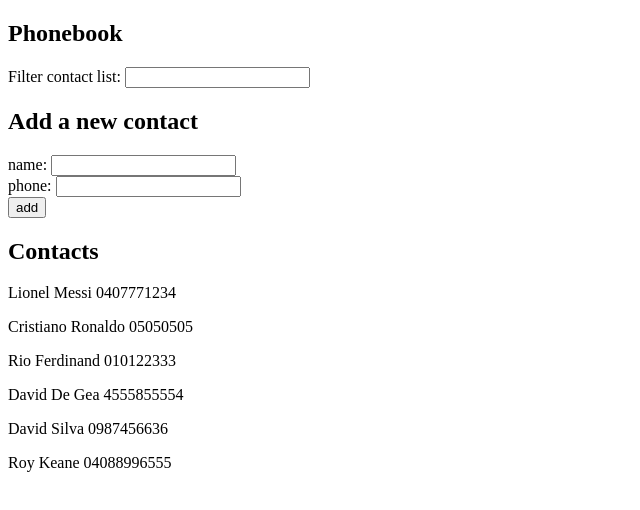
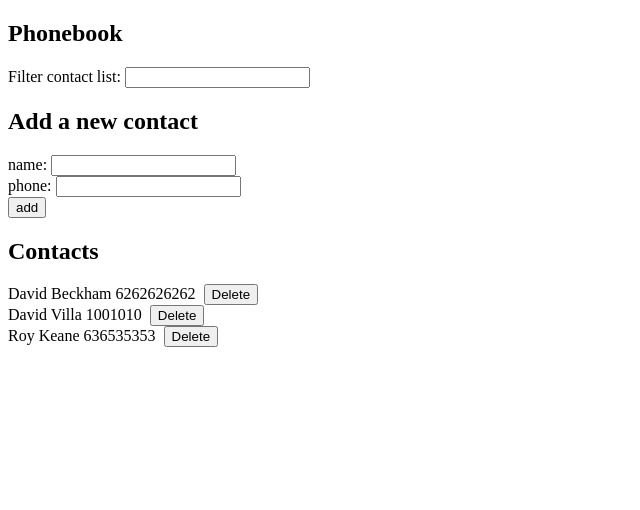
Before and after one commit to VilleP16/puhelinluettelo, a React (Create React App) app: page / in a window 1280 px wide. Shown: the top 510 px of the page, without its empty margins (0-640 px from the left). Built offline with nearby package versions, Linux system fonts and the light colour scheme; data requests are answered from the project's data file.

Commit message:
mahdollisuus lisätä ja poistaa kontakteja

```diff
--- a/db.json
+++ b/db.json
@@ -1,28 +1,19 @@
 {
   "persons": [
     {
-        "name": "Lionel Messi",
-        "phone": "0407771234"
+      "name": "David Beckham",
+      "phone": "6262626262",
+      "id": "_tMRtR9"
     },
     {
-        "name": "Cristiano Ronaldo",
-        "phone": "05050505"
-      },
-      {
-        "name": "Rio Ferdinand",
-        "phone": "010122333"
-      },
-      {
-        "name": "David De Gea",
-        "phone": "4555855554"
-      },
-      {
-        "name": "David Silva",
-        "phone": "0987456636"
+      "name": "David Villa",
+      "phone": "1001010",
+      "id": "Ok0HLzI"
     },
     {
       "name": "Roy Keane",
-        "phone": "04088996555"
+      "phone": "636535353",
+      "id": "9SGF7iZ"
     }
   ]
 }
--- a/src/App.js
+++ b/src/App.js
@@ -1,8 +1,8 @@
 import { useState, useEffect } from 'react'
-import axios from 'axios'
 import PersonsList from './components/PersonsList'
 import FilterContactList from './components/FilterList'
 import PersonForm from './components/PersonForm'
+import databaseFunctions from './DatabaseServices.js/dbServices'
 
 
 const App = () => {
@@ -13,11 +13,14 @@
 
   useEffect(() =>{
     console.log('effect')
-    axios
-    .get('http://localhost:3001/persons')
-    .then(response =>{
-      console.log('promise fulfilled')
-      setPersons(response.data)
+    databaseFunctions
+    .getAll()
+    .then(contactList =>{
+      console.log('promise fulfilled', contactList)
+      setPersons(contactList)
+    })
+    .catch(error =>{
+      alert("Server connecting error. Please try again later!")
     })
   }, [])
   console.log('render', persons.length, 'persons')
@@ -31,7 +34,6 @@
 
   const handleFilterChange = (event) =>{
     setFilterResultsBy(event.target.value)
-    //console.log(contactsToShow)
   }
   const addContact = (event) => {
     event.preventDefault()
@@ -40,15 +42,22 @@
       alert(`Henkilö ${newName} on jo listalla!`)
     } else {
       console.log('ei  ollut listalla')
-      const personObject = {
+      const newContactObject = {
         name: newName,
         phone: newPhone
       }
-      setPersons(persons.concat(personObject))
-      setNewName('')
-      setNewPhone('')
+      databaseFunctions
+      .createNewContact(newContactObject)
+      .then(newContact => {
+        console.log(newContact)
+        setPersons(persons.concat(newContact))
+        setNewName("")
+        setNewPhone("")
+      })
+      .catch(error =>{
+        alert("Could not add new contact. Please try again later!")
+      })
     }
-    //console.log(contactsToShow)
   }
   const tarkistaOnkoNimiListalla = () => {
     let onJoListalla = false
@@ -63,6 +72,19 @@
   const contactsToShow = persons.filter(function(person){
     return person.name.toLowerCase().includes(filterResultsBy.toLowerCase())
   })
+  const deleteContact = props => () =>{
+    console.log('delete contact', props.id)
+    if(window.confirm(`Delete ${props.name}?`)){
+      databaseFunctions
+    .deleteContact(props.id)
+    .then(response =>{
+      setPersons(persons.filter(person => person.id !== props.id))
+      alert("Contact deleted succesfully!")
+    })
+    .catch("Something went wrong when deleting the contact. Try again later!")
+    }
+
+  }
 
   return (
     <div>
@@ -72,7 +94,7 @@
         <PersonForm addContact = {addContact} newName = {newName} handleInputChange = {handleInputChange} newPhone = {newPhone} handlePhoneInputChange = {handlePhoneInputChange}/>
 
       <h2>Contacts</h2>
-      <PersonsList persons={contactsToShow} />
+      <PersonsList persons={contactsToShow} handleClick = {deleteContact}/>
     </div>
   )
 }
--- /dev/null
+++ b/src/DatabaseServices.js/dbServices.js
@@ -0,0 +1,24 @@
+import axios from "axios";
+
+const baseUrl = 'http://localhost:3001/persons/'
+
+const getAll = () => {
+   const request = axios.get(baseUrl)
+   return request.then(response => response.data)
+}
+const createNewContact = newObject => {
+    const request = axios.post(baseUrl, newObject)
+    return request.then(response => response.data)
+}
+const deleteContact = id =>{
+    const request = axios.delete(`http://localhost:3001/persons/${id}`)
+    return request.then(response => response.data)
+}
+
+const databaseFunctions = {
+    getAll,
+    createNewContact,
+    deleteContact
+}
+
+export default databaseFunctions
--- a/src/components/PersonsList.js
+++ b/src/components/PersonsList.js
@@ -1,16 +1,20 @@
-const PersonsList = ({ persons }) => {
+const PersonsList = ({ persons, handleClick }) => {
     //console.log(persons)
     return (
       <div>
         {persons.map((person) => {
-          return <Person name={person.name} phone = {person.phone} key={person.name} />
+          return <Person handleClick = {handleClick} name={person.name} phone = {person.phone} key={person.name} id={person.id} />
         })}
       </div>
     )
   }
   const Person = (props) => {
+    console.log('Person props', props)
     return (
-      <p>{props.name} {props.phone}</p>
+      <div>
+    {props.name} {props.phone} &nbsp;
+      <button onClick={props.handleClick(props)}>Delete</button>
+      </div>
     )
   }
   export default PersonsList
```
Lines whose indentation alone changed are shown as unchanged.
